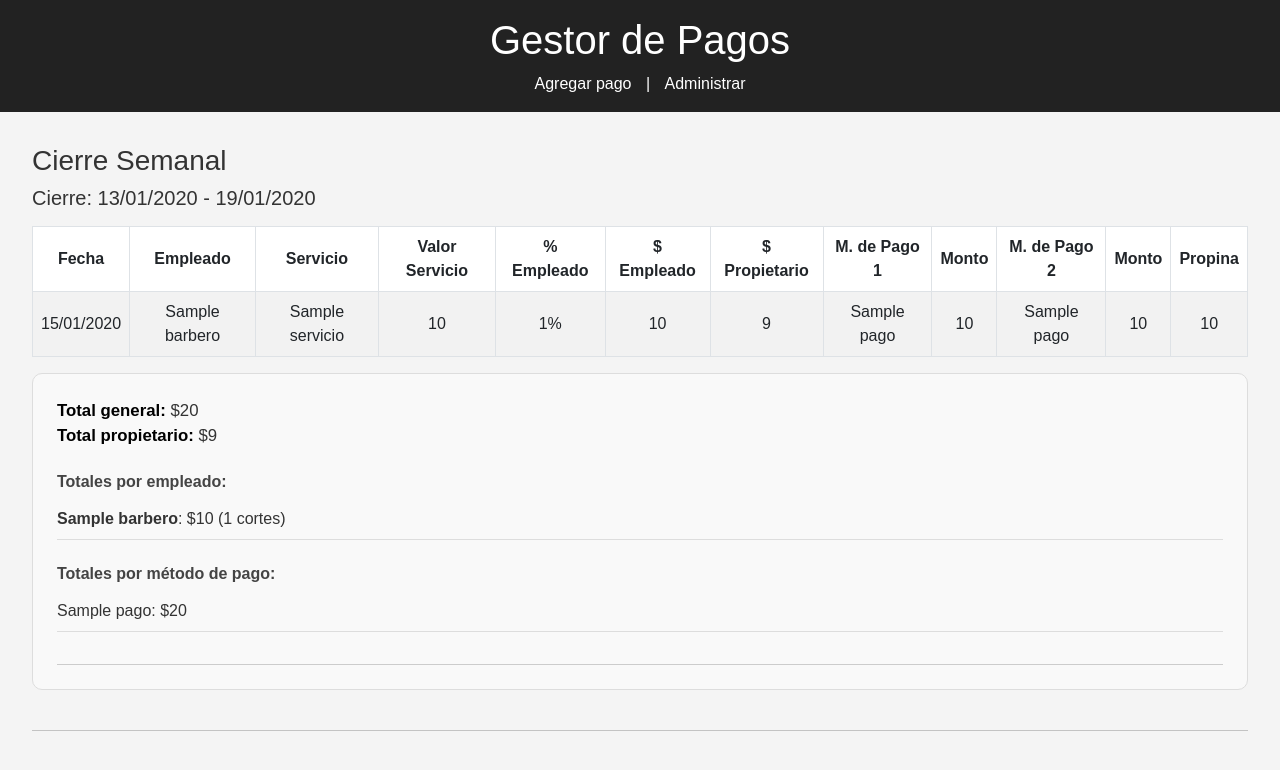
After one commit to lucasleis/barberpay, a Flask app: page /cierre_semanal in a window 1280 px wide. The commit adds this page. Shown: the top 770 px of the page. Run offline with Flask 3, Linux system fonts and the light colour scheme; tables that the repository leaves empty hold one stand-in row (values such as "Sample post").

Commit message:
cierre semanal

```diff
--- a/app/routes.py
+++ b/app/routes.py
@@ -3,6 +3,8 @@ from . import db
 from .models import Peluqueria, Empleado, Servicio, MetodoPago, Pago, Appointment
 from .auth import login_required
 from sqlalchemy.orm import aliased
+from datetime import timedelta
+from collections import defaultdict
 
 # Funciones auxiliares
 def get_payment_page_data(salon_id):
@@ -35,6 +37,93 @@ def get_payment_page_data(salon_id):
     methods = MetodoPago.query.filter_by(active=True, peluqueria_id=salon_id).all()
 
     return pagos_data, barbers, services, methods
+
+def get_cierre_semanal_data(salon_id):
+    MetodoPago1 = aliased(MetodoPago)
+    MetodoPago2 = aliased(MetodoPago)
+
+    pagos_query = (
+        Pago.query
+        .join(Pago.appointment)
+        .join(Appointment.barber)
+        .join(Appointment.service)
+        .join(MetodoPago1, Pago.payment_method1_id == MetodoPago1.id)
+        .outerjoin(MetodoPago2, Pago.payment_method2_id == MetodoPago2.id)
+        .filter(Pago.peluqueria_id == salon_id)
+        .order_by(Pago.date.desc())
+        .add_entity(MetodoPago1)
+        .add_entity(MetodoPago2)
+        .all()
+    )
+
+    pagos_por_semana = defaultdict(list)
+
+    for pago, method1, method2 in pagos_query:
+        appointment = pago.appointment
+        barber = appointment.barber
+        service = appointment.service
+
+        valor_servicio = float(service.precio)
+        porcentaje_empleado = barber.porcentaje
+        pago_empleado = valor_servicio * (porcentaje_empleado / 100)
+        propina = float(pago.amount_tip or 0)
+        pago_empleado_con_propina = pago_empleado + propina
+        pago_propietario = valor_servicio - pago_empleado
+
+        fecha_pago = pago.date.date()
+        cierre_semana = fecha_pago + timedelta(days=(6 - fecha_pago.weekday()))
+
+        pagos_por_semana[cierre_semana].append({
+            "fecha": fecha_pago,
+            "empleado": barber.name,
+            "servicio": service.name,
+            "valor_servicio": valor_servicio,
+            "porcentaje_empleado": porcentaje_empleado,
+            "pago_empleado": pago_empleado_con_propina,
+            "pago_propietario": pago_propietario,
+            "metodo_pago1": method1.nombre if method1 else None,
+            "monto1": float(pago.amount_method1),
+            "metodo_pago2": method2.nombre if method2 else None,
+            "monto2": float(pago.amount_method2 or 0),
+            "propina": propina,
+        })
+
+    cierre_ordenado = []
+
+    for fecha_cierre, pagos in sorted(pagos_por_semana.items(), reverse=True):
+        total_general = 0
+        total_propietario = 0
+        total_empleados = defaultdict(lambda: {"monto": 0, "cortes": 0})
+        total_metodos_pago = defaultdict(float)
+
+        for p in pagos:
+            total_general += p["valor_servicio"] + p["propina"]
+            total_propietario += p["pago_propietario"]
+
+            total_empleados[p["empleado"]]["monto"] += p["pago_empleado"]
+            total_empleados[p["empleado"]]["cortes"] += 1
+
+            if p["metodo_pago1"]:
+                total_metodos_pago[p["metodo_pago1"]] += p["monto1"]
+            if p["metodo_pago2"]:
+                total_metodos_pago[p["metodo_pago2"]] += p["monto2"]
+
+        fecha_inicio = fecha_cierre - timedelta(days=6)
+
+        cierre_ordenado.append({
+            "fecha_inicio": fecha_inicio,
+            "fecha_cierre": fecha_cierre,
+            "pagos": pagos,
+            "totales": {
+                "monto_total": total_general,
+                "propietario_total": total_propietario,
+                "empleados": dict(total_empleados),
+                "metodos_pago": dict(total_metodos_pago),
+            }
+        })
+
+    return cierre_ordenado
+
 
 @app.route('/')
 def index():
@@ -172,130 +261,7 @@ def delete_payment_method(id):
         return redirect(url_for("login"))
 
 
-"""
 ### Peluqueros ###
-@app.route('/payments/new', methods=['GET', 'POST'])
-def add_payment():
-    # print("Form data:", request.form)
-    # print("Args data:", request.args)
-
-    session['salon_id'] = 1
-
-    raw_salon_id = request.form.get("salon_id") or session.get("salon_id")
-
-    if raw_salon_id:
-        try:
-            salon_id = int(str(raw_salon_id).strip("{} ").strip())
-        except ValueError:
-            flash("ID de peluquería inválido.", "danger")
-            return redirect(url_for("index"))
-    else:
-        flash("No se puede determinar la peluquería.", "danger")
-        return redirect(url_for("index"))
-
-    if not salon_id:
-        flash("No se puede determinar la peluquería.", "danger")
-        return redirect(url_for("index"))
-
-    # print(f"salon_id: {salon_id}")
-    peluqueria_id=int(salon_id)
-
-    barbers = Empleado.query.filter_by(active=True, peluqueria_id=peluqueria_id).all()
-    services = Servicio.query.filter_by(peluqueria_id=peluqueria_id).all()
-    methods = MetodoPago.query.filter_by(active=True, peluqueria_id=peluqueria_id).all()
-
-    print(f"")
-    if request.method == 'POST':
-        barber_id = request.form.get('barber_id')
-        # print(f"barber_id: {barber_id}")
-
-        service_id = request.form.get('service_id')
-        # print(f"service_id: {service_id}")
-
-        tip = float(request.form.get('tip') or 0.0)
-        # print(f"tip: {tip}")
-
-        method1 = int(request.form.get('method1'))
-        # print(f"method1: {method1}")
-
-        # amount1 = float(request.form.get('amount1'))
-        amount1 = request.form.get('amount1')
-        # print(f"amount1: {amount1}")
-
-        if not (barber_id and service_id):
-            flash("Faltan datos del peluquero o servicio.", "danger")
-            return render_template(
-                'add_payment.html',
-                barbers=barbers,
-                services=services,
-                methods=methods
-            )
-
-        try:
-            # Crear la cita
-            appointment = Appointment(
-                barber_id=barber_id,
-                service_id=service_id,
-                peluqueria_id=peluqueria_id
-            )
-            db.session.add(appointment)
-            db.session.commit()
-
-            # Pago múltiple
-            if request.form.get('amount1') and request.form.get('amount2'):
-                print("Entrando al bloque de múltiples métodos de pago")
-
-                amount2 = float(request.form.get('amount2') or 0)
-                method2 = int(request.form.get('method2'))
-                # print(f"amount1: {amount1}, amount2: {amount2}")
-                # print(f"method1: {method1}, method2: {method2}")
-
-                pago = Pago(
-                    appointment_id=appointment.id,
-                    payment_method1_id=method1,
-                    payment_method2_id=method2,
-                    amount_method1=amount1,
-                    amount_method2=amount2,
-                    amount_tip=tip,
-                    peluqueria_id=peluqueria_id
-                )
-            else:
-                # Pago simple
-                pago = Pago(
-                    appointment_id=appointment.id,
-                    payment_method1_id=method1,
-                    payment_method2_id=None,
-                    amount_method1=amount1,
-                    amount_method2=0,
-                    amount_tip=tip,
-                    peluqueria_id=peluqueria_id
-                )
-            # print(f"Pago creado")
-            db.session.add(pago)
-            # print(f"Pago added")
-
-            db.session.commit()
-            flash("Pago registrado con éxito.", "success")
-            return redirect(url_for('add_payment'))
-
-        except Exception as e:
-            print(f"Exception ocurred: {e}")
-            db.session.rollback()
-            flash(f"Error al registrar el pago: {str(e)}", "danger")
-            return render_template(
-                'add_payment.html',
-                barbers=barbers,
-                services=services,
-                methods=methods
-            )
-
-    return render_template(
-        'add_payment.html',
-        barbers=barbers,
-        services=services,
-        methods=methods
-    )
-"""
 
 @app.route('/payments/new', methods=['GET', 'POST'])
 def add_payment():
@@ -362,3 +328,24 @@ def add_payment():
         services=services,
         methods=methods
     )
+
+
+### Cierres ###
+
+@app.route('/cierre/semanal')
+def show_cierre_semanal():
+    return render_template('cierre_semanal.html')
+
+@app.route("/cierre_semanal")
+def cierre_semanal():
+    session['salon_id'] = 1
+    raw_salon_id = request.form.get("salon_id") or session.get("salon_id")
+
+    try:
+        salon_id = int(str(raw_salon_id).strip("{} "))
+    except (ValueError, TypeError):
+        flash("ID de peluquería inválido.", "danger")
+        return redirect(url_for("index"))
+
+    semanas_cierre = get_cierre_semanal_data(salon_id)
+    return render_template("cierre_semanal.html", semanas=semanas_cierre)
--- /dev/null
+++ b/app/static/cierre_semanal.css
@@ -0,0 +1,48 @@
+/* Estilos generales para la sección de cierre semanal */
+.semana-cierre {
+  margin-bottom: 2.5rem;
+  padding: 1.5rem;
+  background-color: #f9f9f9;
+  border-radius: 10px;
+  border: 1px solid #ddd;
+}
+
+/* Títulos */
+.semana-cierre h5 {
+  margin-bottom: 1rem;
+  font-weight: bold;
+  color: #333;
+}
+
+.semana-cierre h6 {
+  margin-top: 1.5rem;
+  font-weight: 600;
+  color: #444;
+}
+
+/* Totales generales */
+.totales-generales {
+  font-size: 1.05rem;
+  margin-bottom: 1rem;
+}
+
+.totales-generales strong {
+  color: #000;
+}
+
+/* Listas de totales */
+.lista-totales {
+  list-style: none;
+  padding-left: 0;
+  margin-top: 0.5rem;
+}
+
+.lista-totales li {
+  margin-bottom: 0.25rem;
+}
+
+/* Separador */
+.separador {
+  margin-top: 2rem;
+  border-top: 1px solid #ccc;
+}
--- a/app/templates/add_payment.html
+++ b/app/templates/add_payment.html
@@ -142,7 +142,7 @@
   const method1Select = document.getElementById('method1');
   const method2Select = document.getElementById('method2');
 
-  console.log("amount1: "+amount1.value);
+  // console.log("amount1: "+amount1.value);
 
   function updatePrice() {
     const selected = serviceSelect.options[serviceSelect.selectedIndex];
@@ -151,7 +151,7 @@
     servicePrice.value = `$${precioFloat}`;
     amountSimple.value = precioFloat;
 
-    console.log("servicePrice.value: "+servicePrice.value);
+    // console.log("servicePrice.value: "+servicePrice.value);
   }
 
   updatePrice();
--- /dev/null
+++ b/app/templates/cierre_semanal.html
@@ -0,0 +1,75 @@
+{% extends "layout.html" %}
+
+{% block content %}
+<link rel="stylesheet" href="{{ url_for('static', filename='cierre_semanal.css') }}">
+
+<h3>Cierre Semanal</h3>
+
+{% for semana in semanas %}
+<h5>Cierre: {{ semana.fecha_inicio.strftime('%d/%m/%Y') }} - {{ semana.fecha_cierre.strftime('%d/%m/%Y') }}</h5>
+
+<table class="table table-striped table-bordered text-center" style="margin-top: 1rem;">
+  <thead>
+    <tr>
+      <th>Fecha</th>
+      <th>Empleado</th>
+      <th>Servicio</th>
+      <th>Valor Servicio</th>
+      <th>% Empleado</th>
+      <th>$ Empleado</th>
+      <th>$ Propietario</th>
+      <th>M. de Pago 1</th>
+      <th>Monto</th>
+      <th>M. de Pago 2</th>
+      <th>Monto</th>
+      <th>Propina</th>
+    </tr>
+  </thead>
+  <tbody>
+  {% for pago in semana.pagos %}
+    <tr>
+      <td>{{ pago.fecha.strftime('%d/%m/%Y') }}</td>
+      <td>{{ pago.empleado }}</td>
+      <td>{{ pago.servicio }}</td>
+      <td>{{ pago.valor_servicio|int }}</td>
+      <td>{{ pago.porcentaje_empleado }}%</td>
+      <td>{{ pago.pago_empleado|int }}</td>
+      <td>{{ pago.pago_propietario|int }}</td>
+      <td>{{ pago.metodo_pago1 }}</td>
+      <td>{{ pago.monto1|int }}</td>
+      <td>{{ pago.metodo_pago2 or '' }}</td>
+      <td>{{ pago.monto2|int or '' }}</td>
+      <td>{{ pago.propina|int }}</td>
+    </tr>
+  {% endfor %}
+  </tbody>
+</table>
+
+
+<!-- Totales por semana -->
+<div class="semana-cierre">
+    <div class="totales-generales">
+      <div><strong>Total general:</strong> ${{ semana.totales.monto_total|int }}</div>
+      <div><strong>Total propietario:</strong> ${{ semana.totales.propietario_total|int }}</div>
+    </div>
+
+    <h6>Totales por empleado:</h6>
+    <ul class="lista-totales">
+      {% for nombre, datos in semana.totales.empleados.items() %}
+        <li><strong>{{ nombre }}</strong>: ${{ datos.monto|int }} ({{ datos.cortes }} cortes)</li>
+      {% endfor %}
+    </ul>
+
+    <h6>Totales por método de pago:</h6>
+    <ul class="lista-totales">
+      {% for metodo, monto in semana.totales.metodos_pago.items() %}
+        <li>{{ metodo }}: ${{ monto|int }}</li>
+      {% endfor %}
+    </ul>
+
+    <div class="separador"></div>
+  </div>
+<hr>
+{% endfor %}
+
+{% endblock %}
--- a/app/templates/dashboard.html
+++ b/app/templates/dashboard.html
@@ -13,6 +13,8 @@
       <li><a href="{{ url_for('list_barbers') }}">Administrar Empleados</a></li>
       <li><a href="{{ url_for('list_services') }}">Administrar Servicios</a></li>
       <li><a href="{{ url_for('list_payment_methods') }}">Administrar Metodos de Pago</a></li>
+      <li><a href="{{ url_for('list_payment_methods') }}">Cierre Diario</a></li>
+      <li><a href="{{ url_for('cierre_semanal') }}">Cierre Semanal</a></li>
       <li><a href="{{ url_for('logout') }}">Cerrar Sesión</a></li>
     </ul>
   </div>
```
